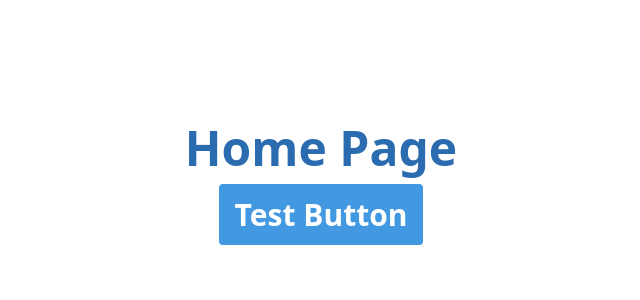
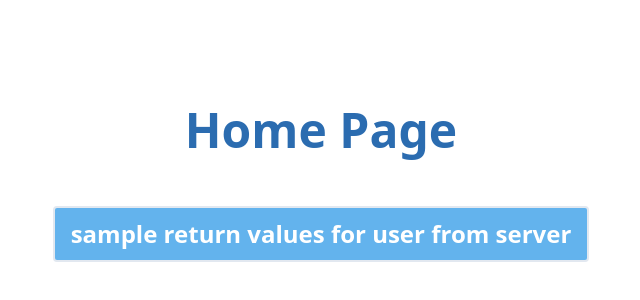
Before and after one commit to pshushereba/nutrition-tracker-fe-pt7, a Next.js app: page / in a window 1280 px wide. Shown: the part 222-522 px from the top of the page, without its empty margins (319-959 px from the left). Built offline with nearby package versions, Linux system fonts and the light colour scheme.

Commit message:
added page with sample login request to our backend. This is a temporary set-up and does not have to be merged.

```diff
--- a/components/Button/BlueButton.js
+++ b/components/Button/BlueButton.js
@@ -1,5 +1,5 @@
 import Button from "./Button";
 
-export default ({ text, className }) => (
-  <Button className="btn-blue text-3xl" text={text} />
+export default props => (
+  <Button className="btn-blue text-3xl" text={props.text} />
 );
--- a/package.json
+++ b/package.json
@@ -18,13 +18,14 @@
     "apollo-link-http": "1.5.15",
     "autoprefixer": "^9.7.4",
     "graphql": "^14.0.2",
+    "graphql-request": "^1.8.2",
     "graphql-tag": "2.10.1",
     "isomorphic-unfetch": "^3.0.0",
     "next": "9.2.1",
     "postcss-import": "^12.0.1",
     "react": "16.12.0",
     "react-dom": "16.12.0",
+    "swr": "^0.1.16",
     "tailwindcss": "^1.2.0"
   }
-
 }
--- /dev/null
+++ b/pages/api/login.js
@@ -0,0 +1 @@
+//Future api endpoint for login functionality
--- a/pages/index.js
+++ b/pages/index.js
@@ -1,12 +1,17 @@
 import React from "react";
 import { withApollo } from "../lib/apollo";
+import Link from 'next/link'
 import Layout from "../components/Layout";
 import BlueButton from "../components/Button/BlueButton";
 
 const Home = () => (
   <Layout>
-    <h1 className="block text-5xl font-bold text-blue-700">Home Page</h1>
-    <BlueButton text="Test Button" />
+    <h1 className="block text-5xl font-bold text-blue-700 mb-10">Home Page</h1>
+    <a
+      className="block text-2xl bg-blue-400 font-bold text-white border-2 px-4 py-2 rounded"
+      href="/userSample">
+      sample return values for user from server
+    </a>
   </Layout>
 );
 
--- /dev/null
+++ b/pages/userSample.js
@@ -0,0 +1,47 @@
+import { request } from 'graphql-request'
+import useSWR from 'swr'
+
+const API = 'https://labspt7-nutrition-tracker-be.herokuapp.com'
+
+// Make these imports and set this var at the top of your page
+
+function User() {
+
+  //Add this hook inside your React component
+  const { data, error } = useSWR(
+    `mutation loginUser($email: String!, $password: String!) {
+      login (
+        data: {
+          email: $email,
+          password: $password
+        }
+      ) {
+        token
+        user {
+          id
+          name
+        }
+      }
+    }`,
+    query => request(API, query, variables)
+  )
+  // End of hook
+
+  //this is where you pass in your form data. just replace the hardcoded
+  // strings with your state variables
+  const variables = {
+    email: "testing@testing.com",
+    password: "test1234"
+  }
+
+  //We'll be using ApolloClient, but this requires zero config
+  // and was quicker to get working
+  //eventually we will have these calls and all their logic in the routes
+  //in the pages/api folder
+
+  if (error) return <div>failed to load</div>
+  if (!data) return <div>loading...</div>
+  return <div>User: {JSON.stringify(data.login)}!</div>
+}
+
+export default User
```
Also changed, not shown: 1 other file (tests, documents, lock files or other folders).
